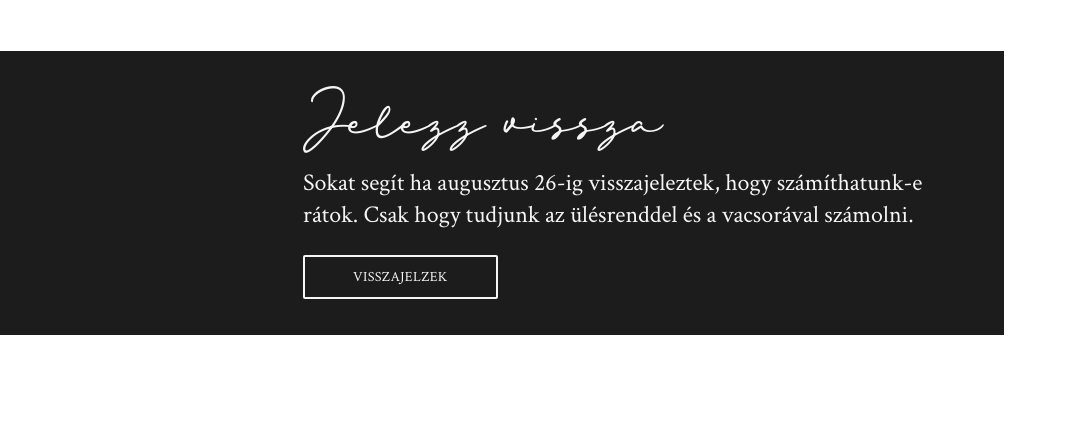
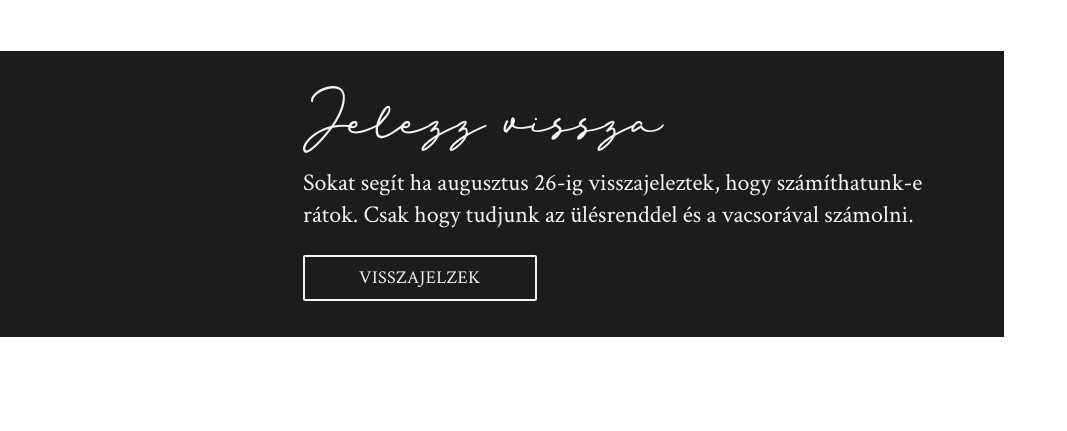
Before and after one commit to szabinho/Moni-x-Szabi, a website: page index.html in a window 1280 px wide. Shown: the part 1233-1664 px from the top of the page, without its empty margins (0-1067 px from the left). Drawn offline with Linux system fonts and the light colour scheme; some packages are replaced by stand-ins of ours; a script that the page names is missing.

Commit message:
add large screen styles to buttons

```diff
--- a/src/scss/partials/_buttons.scss
+++ b/src/scss/partials/_buttons.scss
@@ -3,7 +3,7 @@
     vertical-align: middle;
     margin: 0;
     font-family: inherit;
-    padding: .5rem 3rem;
+    padding: .5em 3em;
     -webkit-appearance: none;
     border: .125rem solid $color-light;
     border-radius: .125rem;
@@ -21,4 +21,8 @@
     &:hover {
         background-color: $color-dark--highlight;
     }
+
+    @include larger-screen {
+        font-size: 1.125rem; // 1.125 * 16 = 18
+    }
 }
```
Also changed, not shown: app/assets/css/style.css, app/assets/css/style.min.css.
